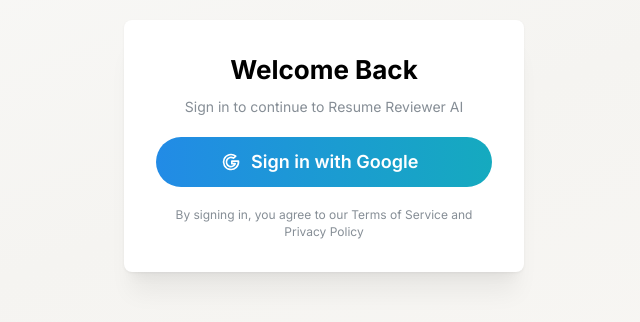
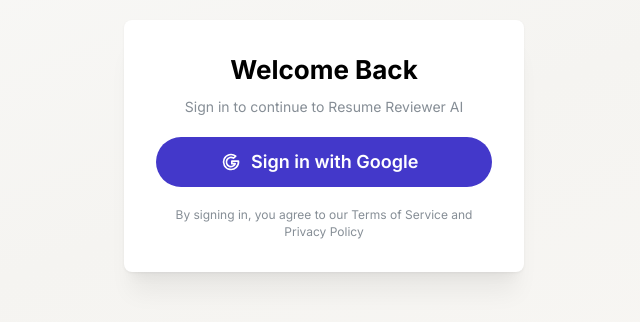
Before and after one commit to aregularguy/Dossier-AI-, a Next.js app: page /auth/signin in a window 1280 px wide. Shown: the part 174-496 px from the top of the page, without its empty margins (316-956 px from the left). Built offline with nearby package versions, Linux system fonts and the light colour scheme; no server answers.

Commit message:
update signin button style

```diff
--- a/app/auth/signin/page.tsx
+++ b/app/auth/signin/page.tsx
@@ -49,8 +49,8 @@
 
             <Button
               size="lg"
-              variant="gradient"
-              gradient={{ from: 'blue', to: 'cyan', deg: 90 }}
+              variant="filled"
+              color="brand"
               leftSection={<IconBrandGoogle size={20} />}
               onClick={handleGoogleSignIn}
               fullWidth
```
